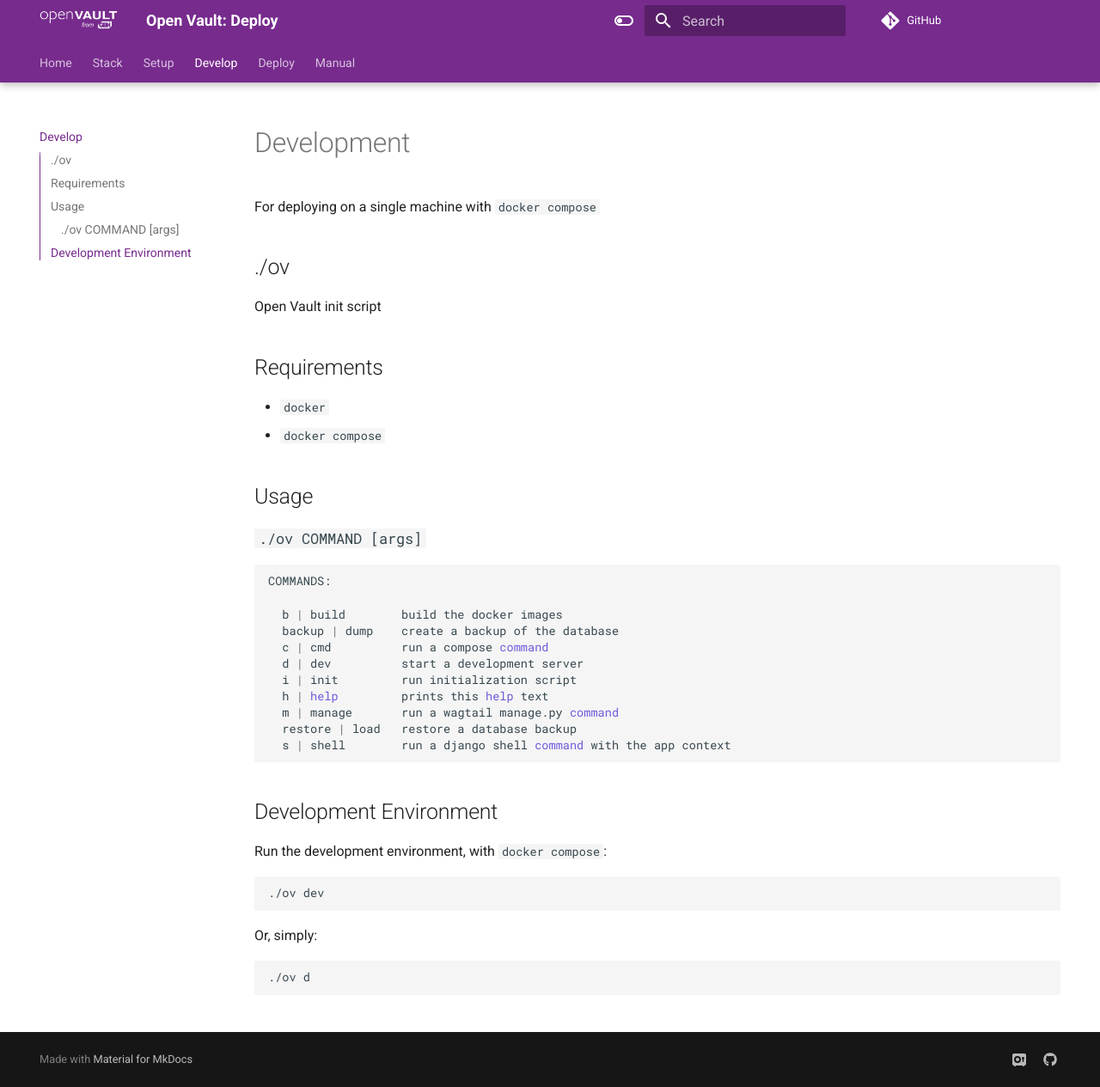
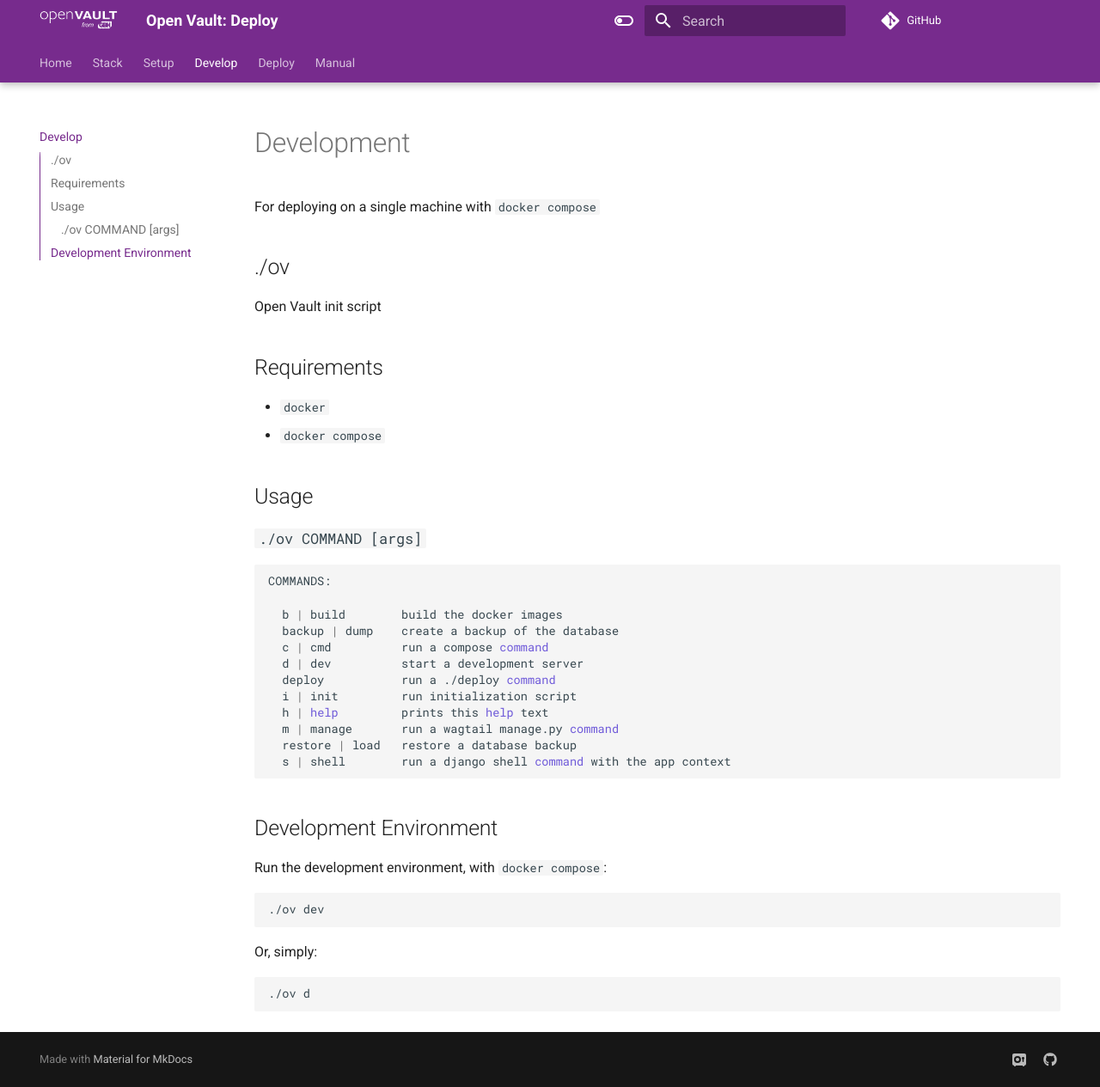
Before and after one commit to WGBH-MLA/ov-deploy, an MkDocs documentation site: the page built from docs/dev.md, in a window 1280 px wide and 1265 px high. Shown: the whole window at 86% size. Built offline with MkDocs 1.6.1 and Material for MkDocs 9.7.7, drawn with Linux system fonts in a browser that asks for light colours; comment, search, counter and statistics services are not loaded.

Commit message:
Add ./ov deploy shortcut

````diff
--- a/docs/dev.md
+++ b/docs/dev.md
@@ -22,13 +22,13 @@
   backup | dump    create a backup of the database
   c | cmd          run a compose command
   d | dev          start a development server
+  deploy           run a ./deploy command
   i | init         run initialization script
   h | help         prints this help text
   m | manage       run a wagtail manage.py command
   restore | load   restore a database backup
   s | shell        run a django shell command with the app context
 ```
-
 
 ## Development Environment
 
@@ -37,7 +37,9 @@
 ```bash
 ./ov dev
 ```
+
 Or, simply:
+
 ```bash
 ./ov d
 ```
````
Also changed, not shown: 1 other file.
